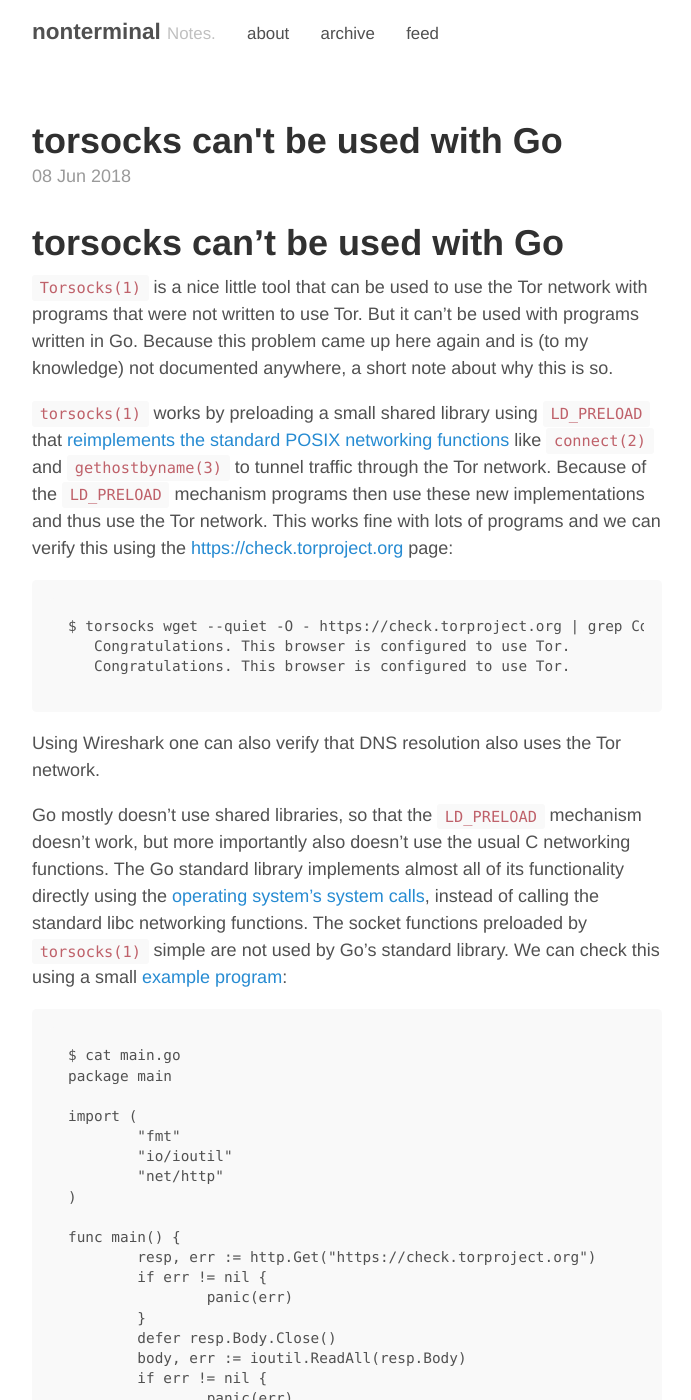
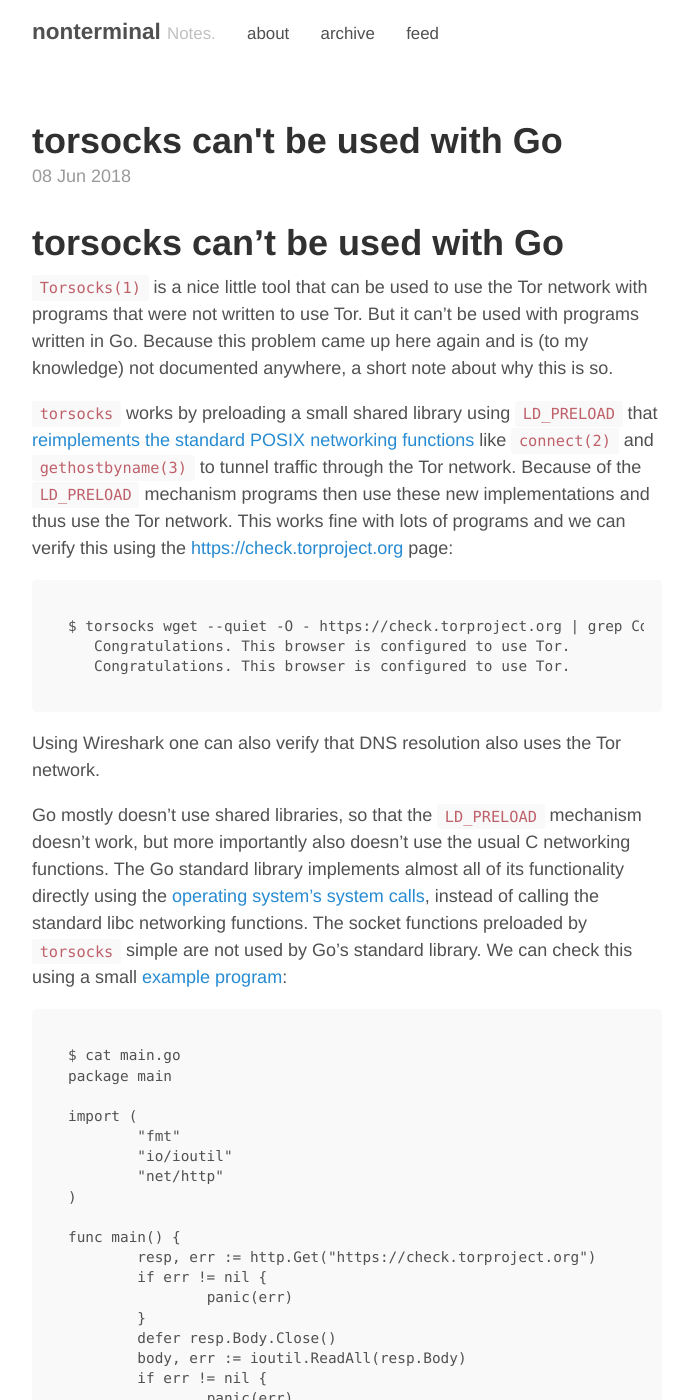
Before and after one commit to schulze/schulze.github.io, a Jekyll site: the page built from _posts/2018-06-08-torsocks.md, in a window 1280 px wide and 1400 px high. Shown: the whole window, without its empty margins (293-984 px from the left). Built offline with Jekyll 4.4.1, drawn with Linux system fonts in a browser that asks for light colours.

Commit message:
Get rid of some man numbers as used by man. They only distract.

```diff
--- a/_posts/2018-06-08-torsocks.md
+++ b/_posts/2018-06-08-torsocks.md
@@ -9,7 +9,7 @@ published: true
 `Torsocks(1)` is a nice little tool that can be used to use the Tor network with programs that were not written to use Tor. But it can't be used with programs written in Go.
 Because this problem came up here again and is (to my knowledge) not documented anywhere, a short note about why this is so.
 
-`torsocks(1)` works by preloading a small shared library using `LD_PRELOAD` that [reimplements the standard POSIX networking functions](https://github.com/dgoulet/torsocks/tree/master/src/lib) like `connect(2)` and `gethostbyname(3)` to tunnel traffic through the Tor network.
+`torsocks` works by preloading a small shared library using `LD_PRELOAD` that [reimplements the standard POSIX networking functions](https://github.com/dgoulet/torsocks/tree/master/src/lib) like `connect(2)` and `gethostbyname(3)` to tunnel traffic through the Tor network.
 Because of the `LD_PRELOAD` mechanism programs then use these new implementations and thus use the Tor network.
 This works fine with lots of programs and we can verify this using the [https://check.torproject.org](https://check.torproject.org) page:
 
@@ -21,7 +21,7 @@ Using Wireshark one can also verify that DNS resolution also uses the Tor networ
 
 Go mostly doesn't use shared libraries, so that the `LD_PRELOAD` mechanism doesn't work, but more importantly also doesn't use the usual C networking functions.
 The Go standard library implements almost all of its functionality directly using the [operating system's system calls](https://golang.org/pkg/syscall), instead of calling the standard libc networking functions.
-The socket functions preloaded by `torsocks(1)` simple are not used by Go's standard library. We can check this using a small [example program]({{ site.baseurl }}/public/main.go):
+The socket functions preloaded by `torsocks` simple are not used by Go's standard library. We can check this using a small [example program]({{ site.baseurl }}/public/main.go):
 
 	$ cat main.go
 	package main
@@ -45,7 +45,7 @@ The socket functions preloaded by `torsocks(1)` simple are not used by Go's stan
 		fmt.Println(string(body))
 	}
 
-Verifying with [https://check.torproject.org](https://check.torproject.org) shows that the program doesn't use the Tor network even if run under `torsocks(1)`.
+Verifying with [https://check.torproject.org](https://check.torproject.org) shows that the program doesn't use the Tor network even if run under `torsocks`.
 
 	$ go build main.go
 	$ ./main  | grep Sorry
```
